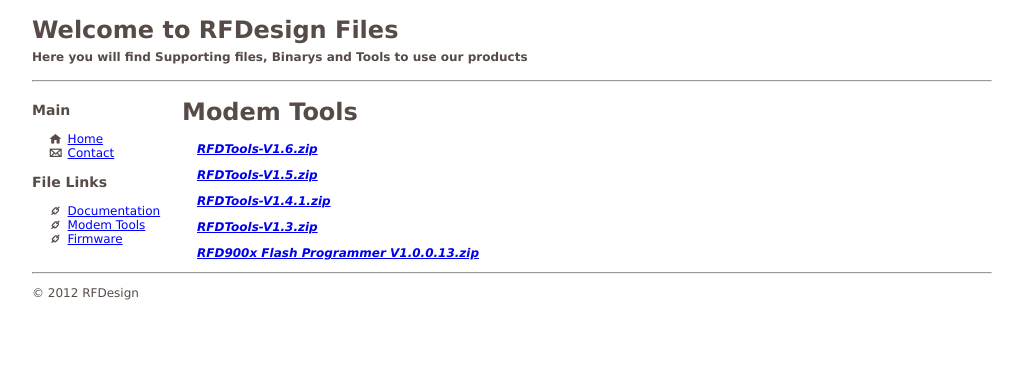
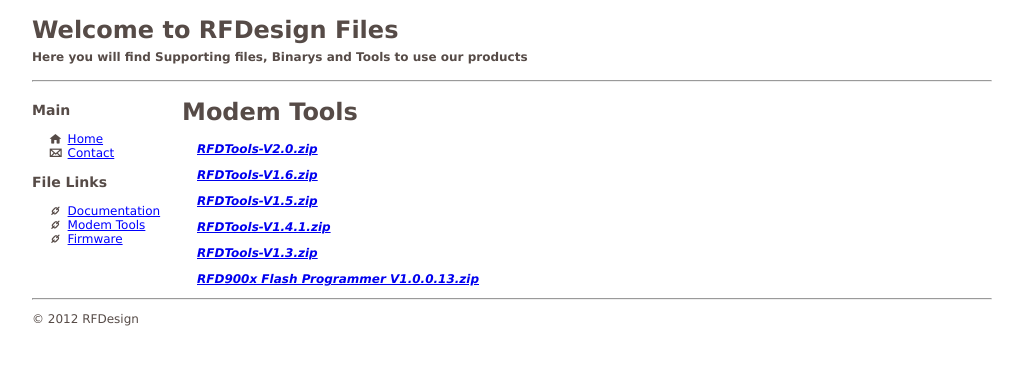
Before and after one commit to RFDesign/rfdesign.github.io, a Jekyll site: the page built from tools.html, in a window 1280 px wide. Shown: the top 365 px of the page, without its empty margins (26-1049 px from the left). Built offline with Jekyll 4.4.1, drawn with Linux system fonts in a browser that asks for light colours.

Commit message:
Added Modem Tools V2.0

```diff
--- a/_data/tools.yml
+++ b/_data/tools.yml
@@ -1,3 +1,4 @@
+- file: RFDTools-V2.0.zip
 - file: RFDTools-V1.6.zip
 - file: RFDTools-V1.5.zip
 - file: RFDTools-V1.4.1.zip
```
